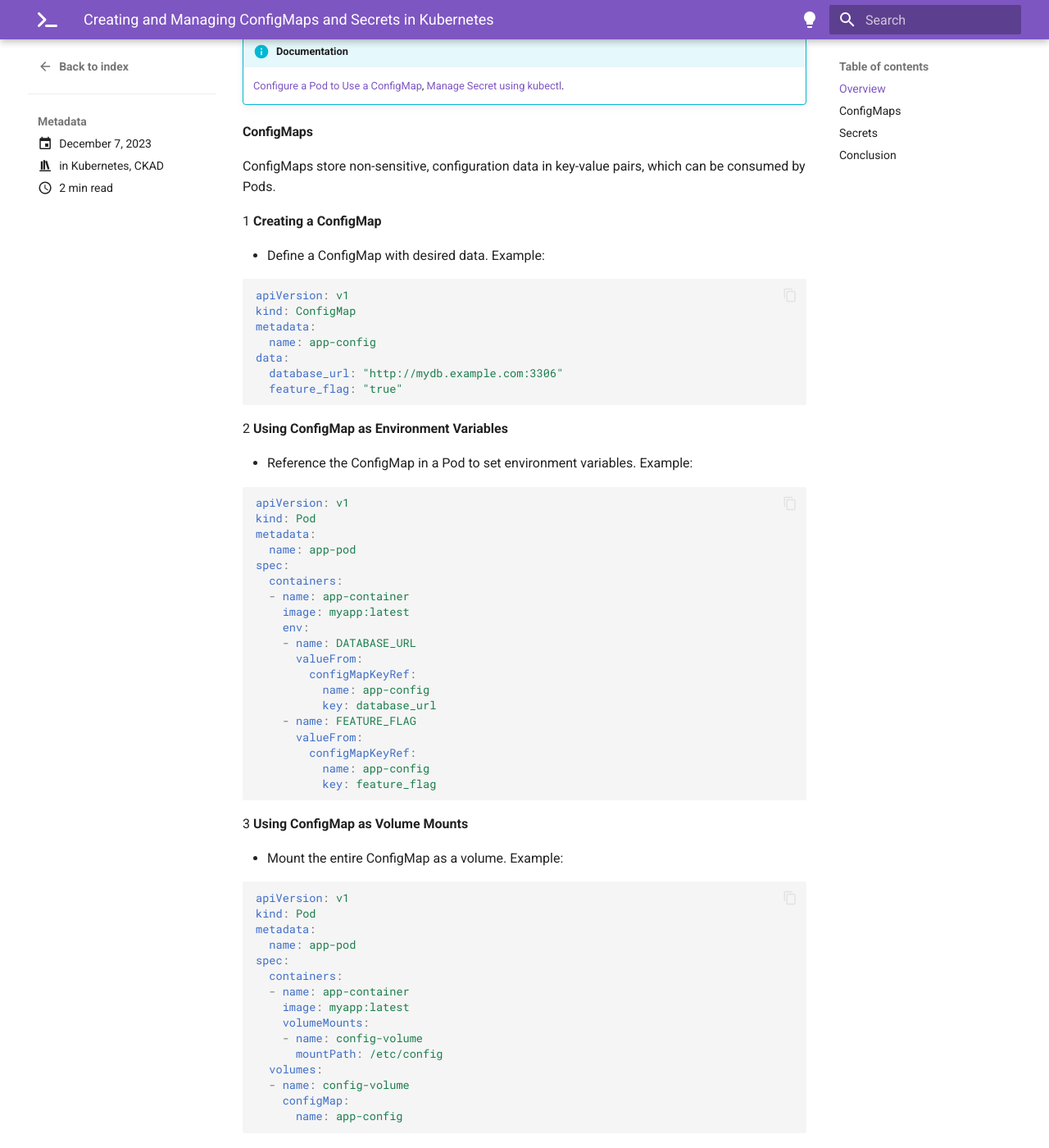
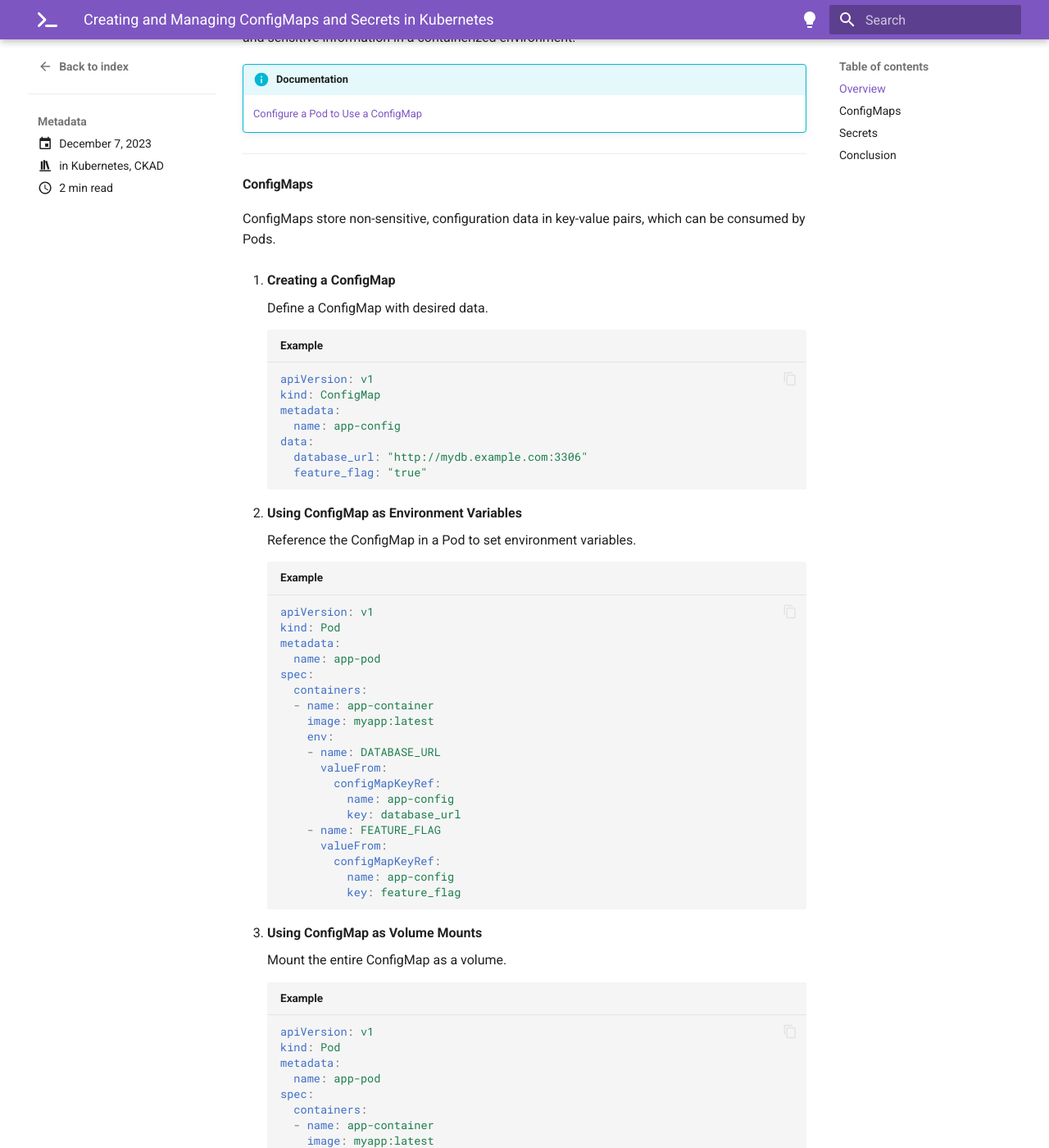
Before and after one commit to imyashkale/portfolio, an MkDocs documentation site: the page built from docs/blog/posts/ckad/configmaps-secrets.md, in a window 1280 px wide and 1400 px high, scrolled down 688 px. Shown: the whole window at 82% size. Built offline with MkDocs 1.6.1 and Material for MkDocs 9.7.7, drawn with Linux system fonts in a browser that asks for light colours; comment, search, counter and statistics services are not loaded; some of the changed text lies outside the part shown.

Commit message:
CKAD: Creating and Managing ConfigMaps and Secrets in Kubernetes Improved

````diff
--- a/docs/blog/posts/ckad/configmaps-secrets.md
+++ b/docs/blog/posts/ckad/configmaps-secrets.md
@@ -16,139 +16,147 @@ tags:
   ![CKAD](../../../assets/img/ckad.png){ width="300" }
 </figure>
 
+---
+
 #### Overview
 
 ConfigMaps and Secrets are essential Kubernetes resources for managing configuration data and sensitive information in a containerized environment.
 
 !!! info "Documentation"
-    [Configure a Pod to Use a ConfigMap](https://kubernetes.io/docs/tasks/configure-pod-container/configure-pod-configmap/), [Manage Secret using kubectl](https://kubernetes.io/docs/tasks/manage-kubernetes-objects/kustomization/#secret-generator){:target="_blank"}.
+    [Configure a Pod to Use a ConfigMap](https://kubernetes.io/docs/tasks/configure-pod-container/configure-pod-configmap/)
+
+---
 
 #### ConfigMaps
 
 ConfigMaps store non-sensitive, configuration data in key-value pairs, which can be consumed by Pods.
 
-1 **Creating a ConfigMap**
+1. **Creating a ConfigMap**
 
-- Define a ConfigMap with desired data. Example:
+    Define a ConfigMap with desired data.
 
-```yaml
-apiVersion: v1
-kind: ConfigMap
-metadata:
-  name: app-config
-data:
-  database_url: "http://mydb.example.com:3306"
-  feature_flag: "true"
-```
+    ```yaml title="Example"
+    apiVersion: v1
+    kind: ConfigMap
+    metadata:
+      name: app-config
+    data:
+      database_url: "http://mydb.example.com:3306"
+      feature_flag: "true"
+    ```
 
-2 **Using ConfigMap as Environment Variables**
+2. **Using ConfigMap as Environment Variables**
 
-- Reference the ConfigMap in a Pod to set environment variables. Example:
+      Reference the ConfigMap in a Pod to set environment variables.
 
-```yaml
-apiVersion: v1
-kind: Pod
-metadata:
-  name: app-pod
-spec:
-  containers:
-  - name: app-container
-    image: myapp:latest
-    env:
-    - name: DATABASE_URL
-      valueFrom:
-        configMapKeyRef:
-          name: app-config
-          key: database_url
-    - name: FEATURE_FLAG
-      valueFrom:
-        configMapKeyRef:
-          name: app-config
-          key: feature_flag
-```
+      ```yaml title="Example"
+      apiVersion: v1
+      kind: Pod
+      metadata:
+        name: app-pod
+      spec:
+        containers:
+        - name: app-container
+          image: myapp:latest
+          env:
+          - name: DATABASE_URL
+            valueFrom:
+              configMapKeyRef:
+                name: app-config
+                key: database_url
+          - name: FEATURE_FLAG
+            valueFrom:
+              configMapKeyRef:
+                name: app-config
+                key: feature_flag
+      ```
 
-3 **Using ConfigMap as Volume Mounts**
+3. **Using ConfigMap as Volume Mounts**
 
-- Mount the entire ConfigMap as a volume. Example:
+      Mount the entire ConfigMap as a volume.
 
-```yaml
-apiVersion: v1
-kind: Pod
-metadata:
-  name: app-pod
-spec:
-  containers:
-  - name: app-container
-    image: myapp:latest
-    volumeMounts:
-    - name: config-volume
-      mountPath: /etc/config
-  volumes:
-  - name: config-volume
-    configMap:
-      name: app-config
-```
+      ```yaml title="Example"
+      apiVersion: v1
+      kind: Pod
+      metadata:
+        name: app-pod
+      spec:
+        containers:
+        - name: app-container
+          image: myapp:latest
+          volumeMounts:
+          - name: config-volume
+            mountPath: /etc/config
+        volumes:
+        - name: config-volume
+          configMap:
+            name: app-config
+      ```
+
+---
 
 #### Secrets
 
 Secrets securely store sensitive data like passwords or tokens.
 
-1 **Creating a Secret**
+1. **Creating a Secret**
 
-- Define a Secret with base64 encoded values. Example:
+    Define a Secret with base64 encoded values.
 
-```yaml
-apiVersion: v1
-kind: Secret
-metadata:
-  name: app-secret
-type: Opaque
-data:
-  db_password: "c2VjcmV0cGFzc3dvcmQ="  # 'secretPassword' encoded
-```
+    ```yaml title="Example"
+    apiVersion: v1
+    kind: Secret
+    metadata:
+      name: app-secret
+    type: Opaque
+    data:
+      db_password: "c2VjcmV0cGFzc3dvcmQ="  # 'secretPassword' encoded
+    ```
 
-2 **Using Secrets as Environment Variables**
+2. **Using Secrets as Environment Variables**
 
-- Inject Secrets into a container as environment variables. Example:
+    Inject Secrets into a container as environment variables.
 
-```yaml
-apiVersion: v1
-kind: Pod
-metadata:
-  name: secret-app-pod
-spec:
-  containers:
-  - name: secret-app-container
-    image: myapp:latest
-    env:
-    - name: DB_PASSWORD
-      valueFrom:
-        secretKeyRef:
-          name: app-secret
-          key: db_password
-```
+    ```yaml title="Example"
+    apiVersion: v1
+    kind: Pod
+    metadata:
+      name: secret-app-pod
+    spec:
+      containers:
+      - name: secret-app-container
+        image: myapp:latest
+        env:
+        - name: DB_PASSWORD
+          valueFrom:
+            secretKeyRef:
+              name: app-secret
+              key: db_password
+    ```
 
-3 **Using Secrets as Volume Mounts**
+3. **Using Secrets as Volume Mounts**
 
-- Mount Secrets as volumes in a container. Example:
+    Mount Secrets as volumes in a container.
 
-```yaml
-apiVersion: v1
-kind: Pod
-metadata:
-  name: secret-app-pod
-spec:
-  containers:
-  - name: secret-app-container
-    image: myapp:latest
-    volumeMounts:
-    - name: secret-volume
-      mountPath: /etc/secret
-  volumes:
-  - name: secret-volume
-    secret:
-      secretName: app-secret
-```
+    ```yaml title="Example"
+    apiVersion: v1
+    kind: Pod
+    metadata:
+      name: secret-app-pod
+    spec:
+      containers:
+      - name: secret-app-container
+        image: myapp:latest
+        volumeMounts:
+        - name: secret-volume
+          mountPath: /etc/secret
+      volumes:
+      - name: secret-volume
+        secret:
+          secretName: app-secret
+    ```
+
+---
 
 #### Conclusion
 
````
